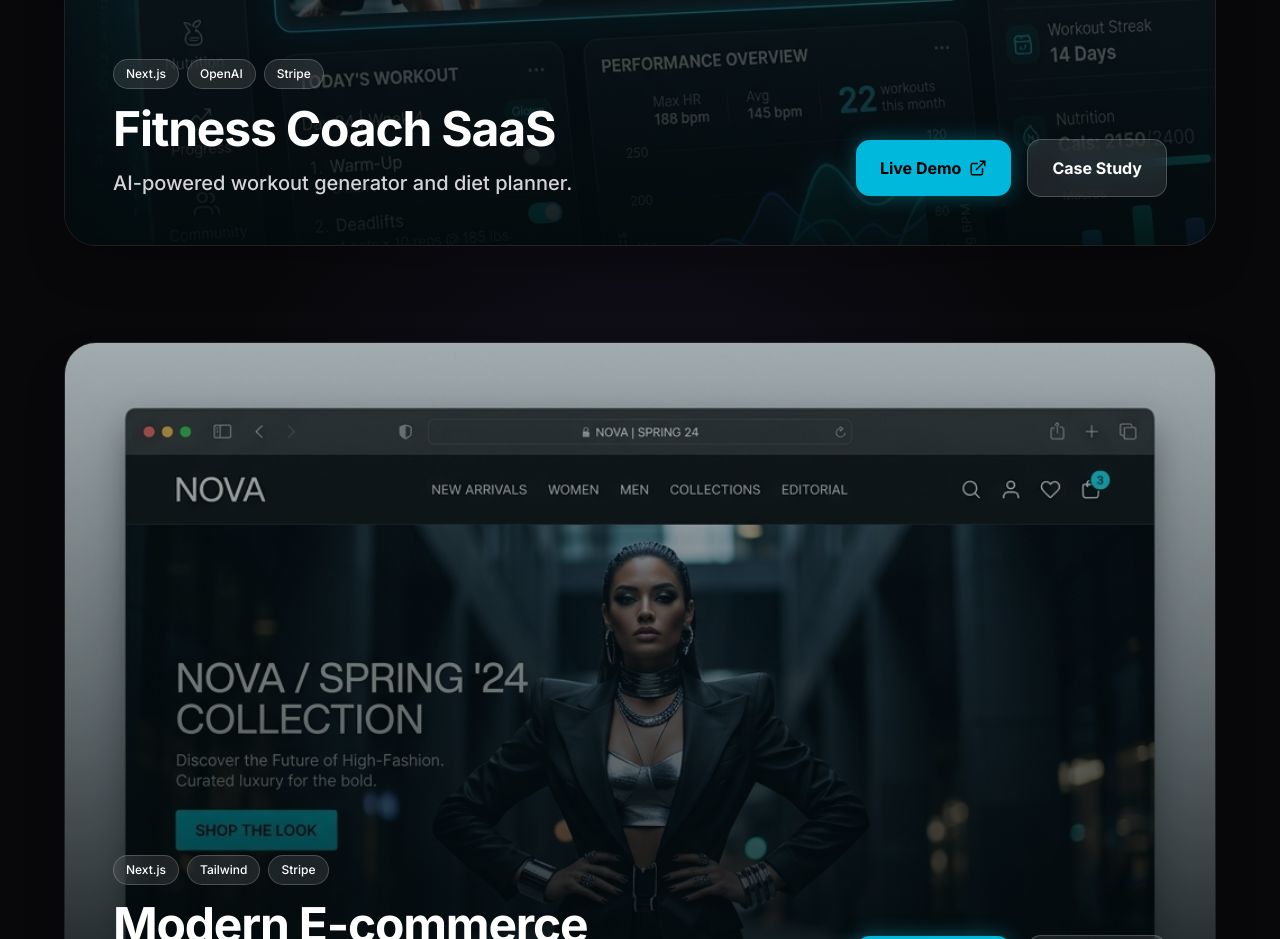
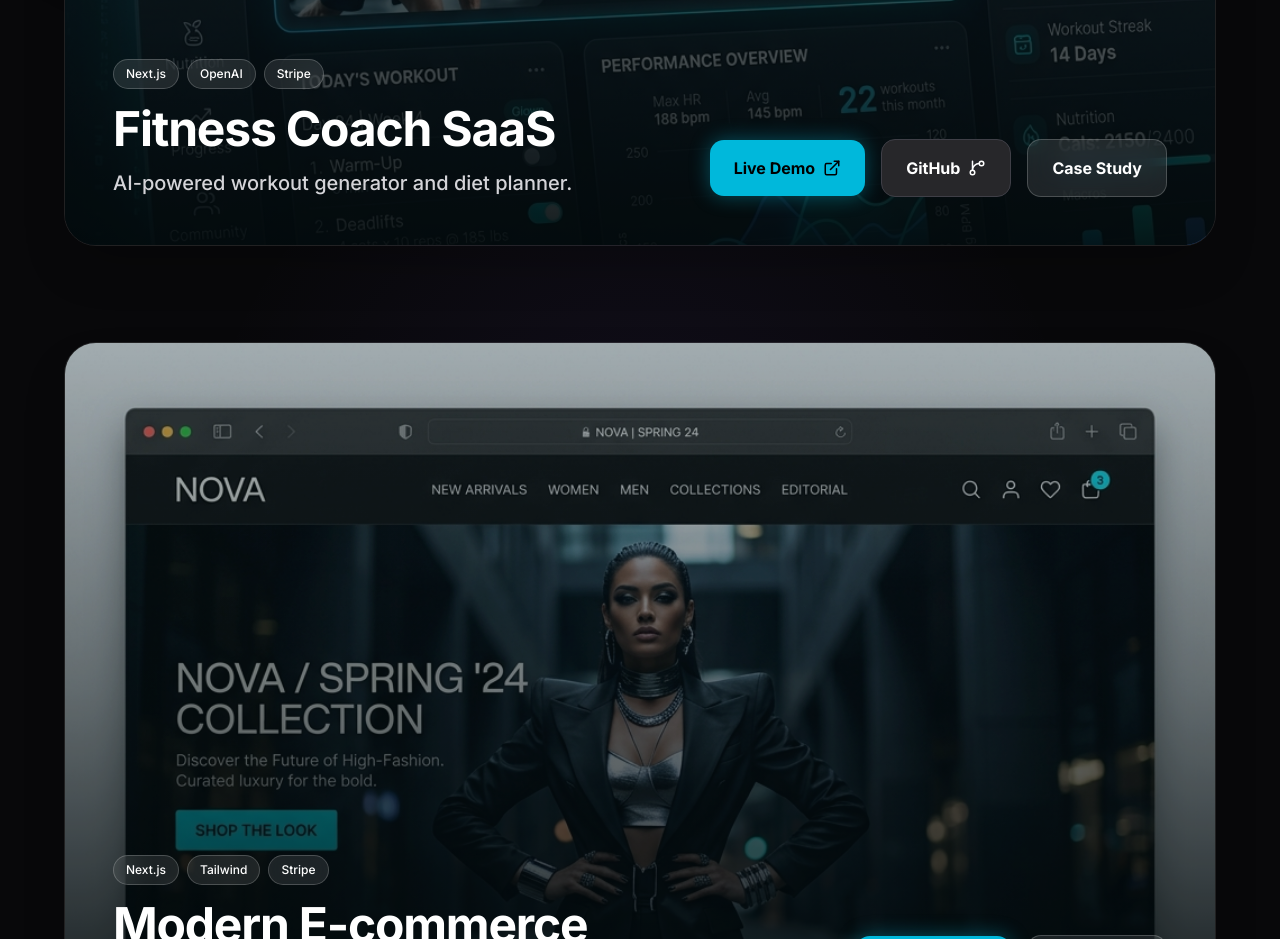
Before and after one commit to Kunal-Phogat-dev/KUNAL-S-PORTFOLIO, a Next.js app: page / in a window 1280 px wide. Shown: the part 3820-4759 px from the top of the page. Built offline with nearby package versions, Linux system fonts and the light colour scheme.

Commit message:
Update Fitness Coach SaaS project links

```diff
--- a/src/app/projects/page.tsx
+++ b/src/app/projects/page.tsx
@@ -19,7 +19,7 @@ const allProjects = [
     ],
     image: "/fitness_saas.png",
     tags: ["Next.js", "OpenAI", "Stripe", "PostgreSQL"],
-    links: { live: "#", github: "#" }
+    links: { live: "https://fitforge-vert.vercel.app/", github: "https://github.com/Kunal-Phogat-dev/FITFORGE" }
   },
   {
     title: "Modern E-commerce",
--- a/src/components/sections/projects-section.tsx
+++ b/src/components/sections/projects-section.tsx
@@ -2,7 +2,7 @@
 
 import { motion } from "framer-motion";
 import Image from "next/image";
-import { ExternalLink, ArrowRight } from "lucide-react";
+import { ExternalLink, ArrowRight, GitBranch } from "lucide-react";
 import Link from "next/link";
 
 const projects = [
@@ -11,7 +11,8 @@ const projects = [
     description: "AI-powered workout generator and diet planner.",
     image: "/fitness_saas.png",
     tags: ["Next.js", "OpenAI", "Stripe"],
-    liveUrl: "https://demo.vercel.app",
+    liveUrl: "https://fitforge-vert.vercel.app",
+    githubUrl: "https://github.com/Kunal-Phogat-dev/FITFORGE",
     caseUrl: "/projects",
   },
   {
@@ -119,6 +120,11 @@ export function ProjectsSection() {
                     <Link href={project.liveUrl} target="_blank" rel="noopener noreferrer" className="w-full sm:w-auto inline-flex items-center justify-center gap-2 px-6 py-4 rounded-xl font-bold transition-all bg-cyan-500 hover:bg-cyan-400 text-black hover:scale-105 shadow-[0_0_20px_rgba(6,182,212,0.4)]">
                       Live Demo <ExternalLink size={18} />
                     </Link>
+                    {(project as any).githubUrl && (
+                      <Link href={(project as any).githubUrl} target="_blank" rel="noopener noreferrer" className="w-full sm:w-auto inline-flex items-center justify-center gap-2 px-6 py-4 rounded-xl font-bold transition-all bg-zinc-800 hover:bg-zinc-700 text-white hover:scale-105 border border-zinc-700">
+                        GitHub <GitBranch size={18} />
+                      </Link>
+                    )}
                     <Link href={project.caseUrl} className="w-full sm:w-auto inline-flex items-center justify-center gap-2 px-6 py-4 rounded-xl font-bold transition-all bg-white/10 hover:bg-white/20 text-white backdrop-blur-md border border-white/20 hover:scale-105">
                       Case Study
                     </Link>
```
